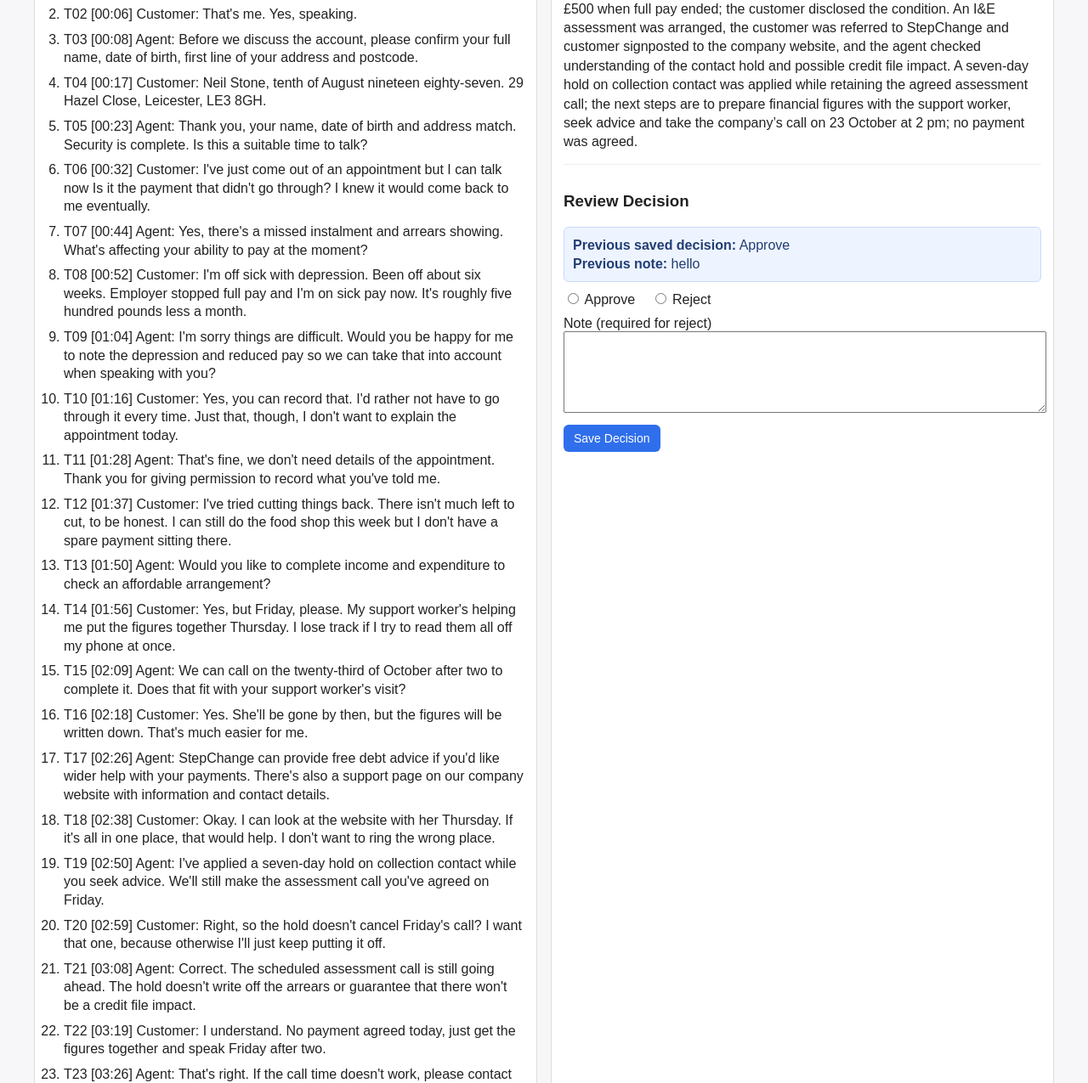
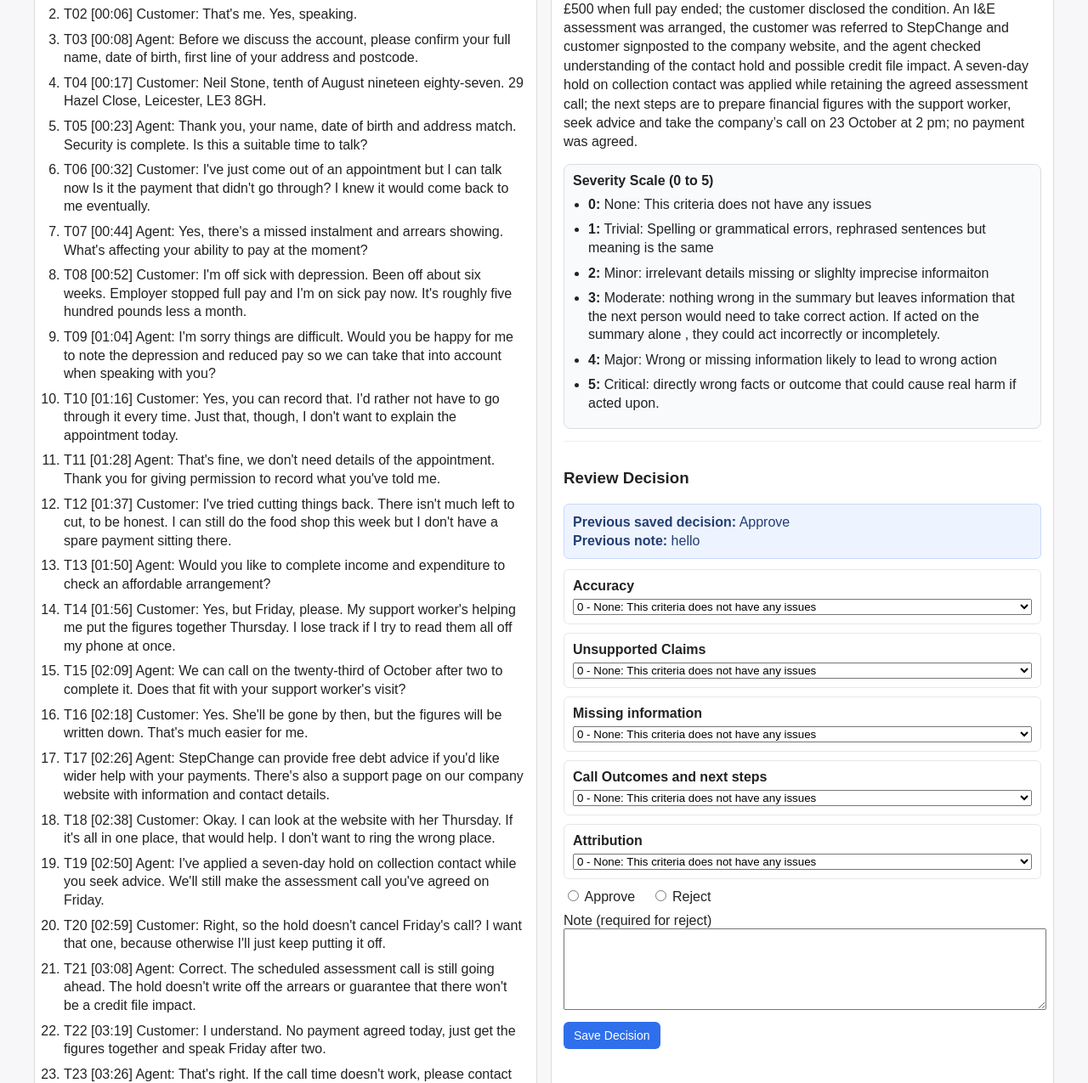
Before and after one commit to ThanaNassr/QAHelperAgent02, a Flask app: page / in a window 1280 px wide. Shown: the part 206-1481 px from the top of the page at 85% size. Run offline with Flask 3, Linux system fonts and the light colour scheme.

Commit message:
Add criteria severity scoring and severity-based approve gating
Co-authored-by: Thana Nassr <ThanaNassr@users.noreply.github.com>

```diff
--- a/app.py
+++ b/app.py
@@ -8,8 +8,18 @@ from flask import Flask, redirect, render_template, request, url_for
 BASE_DIR = Path(__file__).resolve().parent
 CALLS_PATH = BASE_DIR / "data" / "candidate-calls.json"
 DECISIONS_PATH = BASE_DIR / "decisions.json"
+CRITERIA_PATH = BASE_DIR / "criteria.md"
 
 app = Flask(__name__)
+
+DEFAULT_SEVERITY_LABELS = {
+    0: "None: This criteria does not have any issues",
+    1: "Trivial: Spelling or grammatical issues, meaning unchanged",
+    2: "Minor: Slightly imprecise or low-impact omissions",
+    3: "Moderate: Missing detail may lead to incomplete/wrong action",
+    4: "Major: Wrong or missing info likely to lead to wrong action",
+    5: "Critical: Wrong facts/outcomes could cause real harm",
+}
 
 
 def _read_calls_text() -> str:
@@ -30,6 +40,47 @@ def load_calls() -> list[dict]:
     if not isinstance(calls, list):
         raise ValueError("candidate-calls.json must contain a JSON array")
     return calls
+
+
+def load_criteria_config() -> tuple[list[str], dict[int, str]]:
+    if not CRITERIA_PATH.exists():
+        return [], DEFAULT_SEVERITY_LABELS.copy()
+
+    raw_text = CRITERIA_PATH.read_text(encoding="utf-8")
+    text = _sanitize_line_number_prefixes(raw_text)
+    lines = [line.strip() for line in text.splitlines() if line.strip()]
+
+    criteria_items: list[str] = []
+    severity_labels: dict[int, str] = {}
+    in_severity_section = False
+
+    for line in lines:
+        heading_match = re.match(r"^#+\s*(\d+)\.?\s*(.+)$", line)
+        if heading_match:
+            heading_title = heading_match.group(2).strip()
+            if "severity" in heading_title.lower():
+                in_severity_section = True
+            else:
+                in_severity_section = False
+                criteria_items.append(heading_title)
+            continue
+
+        scale_match = re.match(r"^([0-5])\s*\(([^)]*)\)\s*:\s*(.+)$", line)
+        if scale_match:
+            level = int(scale_match.group(1))
+            short_label = scale_match.group(2).strip()
+            description = scale_match.group(3).strip()
+            severity_labels[level] = f"{short_label}: {description}"
+            continue
+
+        if in_severity_section:
+            alt_scale_match = re.match(r"^([0-5])\s*[:\-–]\s*(.+)$", line)
+            if alt_scale_match:
+                level = int(alt_scale_match.group(1))
+                severity_labels[level] = alt_scale_match.group(2).strip()
+
+    labels = {level: severity_labels.get(level, DEFAULT_SEVERITY_LABELS[level]) for level in range(6)}
+    return criteria_items, labels
 
 
 def load_decisions() -> dict[str, dict]:
@@ -54,13 +105,14 @@ def load_decisions() -> dict[str, dict]:
     return decisions_by_call_id
 
 
-def save_decision(call_id: str, call_date: str, decision: str, note: str) -> None:
+def save_decision(call_id: str, call_date: str, decision: str, note: str, criteria: list[dict]) -> None:
     decisions = load_decisions()
     decisions[call_id] = {
         "call_id": call_id,
         "call_date": call_date,
         "decision": decision,
         "note": note,
+        "criteria": criteria,
     }
     ordered = sorted(decisions.values(), key=lambda item: item["call_id"])
     DECISIONS_PATH.write_text(json.dumps(ordered, indent=2), encoding="utf-8")
@@ -80,6 +132,34 @@ def split_transcript(transcript: str) -> list[str]:
     return [line.strip() for line in transcript.splitlines() if line.strip()]
 
 
+def parse_criteria_scores(
+    criteria_items: list[str], form_data
+) -> tuple[list[dict], dict[str, int], bool, bool]:
+    criteria_scores: list[dict] = []
+    form_severity_values: dict[str, int] = {}
+    has_severity_4 = False
+    has_severity_5 = False
+
+    for idx, item in enumerate(criteria_items):
+        raw = (form_data.get(f"severity_{idx}") or "0").strip()
+        try:
+            severity = int(raw)
+        except ValueError:
+            severity = 0
+        if severity < 0 or severity > 5:
+            severity = 0
+
+        form_severity_values[str(idx)] = severity
+        criteria_scores.append({"item": item, "severity": severity})
+
+        if severity == 5:
+            has_severity_5 = True
+        elif severity == 4:
+            has_severity_4 = True
+
+    return criteria_scores, form_severity_values, has_severity_4, has_severity_5
+
+
 @app.route("/", methods=["GET"])
 def review_call():
     calls = load_calls()
@@ -90,6 +170,8 @@ def review_call():
     call = calls[index]
     decisions = load_decisions()
     previous_decision = decisions.get(call["id"])
+    criteria_items, severity_labels = load_criteria_config()
+    initial_severity_values = {str(idx): 0 for idx, _ in enumerate(criteria_items)}
 
     return render_template(
         "review.html",
@@ -99,6 +181,11 @@ def review_call():
         total=len(calls),
         previous_decision=previous_decision,
         form_state={"decision": "", "note": ""},
+        criteria_items=criteria_items,
+        severity_labels=severity_labels,
+        form_severity_values=initial_severity_values,
+        severity_message=None,
+        severity_message_type=None,
         error=None,
     )
 
@@ -112,9 +199,24 @@ def submit_decision():
     index = safe_index(request.form.get("index"), len(calls))
     call = calls[index]
     previous_decision = load_decisions().get(call["id"])
+    criteria_items, severity_labels = load_criteria_config()
+    criteria_scores, form_severity_values, has_severity_4, has_severity_5 = parse_criteria_scores(
+        criteria_items, request.form
+    )
 
     decision = (request.form.get("decision") or "").strip().lower()
     note = (request.form.get("note") or "").strip()
+    severity_message = None
+    severity_message_type = None
+
+    if has_severity_5:
+        severity_message = (
+            "At least one criteria item is severity 5. Approve is blocked and this requires review."
+        )
+        severity_message_type = "critical"
+    elif has_severity_4:
+        severity_message = "At least one criteria item is severity 4. Please review carefully."
+        severity_message_type = "warning"
 
     if decision not in {"approve", "reject"}:
         return render_template(
@@ -125,6 +227,11 @@ def submit_decision():
             total=len(calls),
             previous_decision=previous_decision,
             form_state={"decision": decision, "note": note},
+            criteria_items=criteria_items,
+            severity_labels=severity_labels,
+            form_severity_values=form_severity_values,
+            severity_message=severity_message,
+            severity_message_type=severity_message_type,
             error="Please choose approve or reject.",
         )
 
@@ -137,10 +244,38 @@ def submit_decision():
             total=len(calls),
             previous_decision=previous_decision,
             form_state={"decision": decision, "note": note},
+            criteria_items=criteria_items,
+            severity_labels=severity_labels,
+            form_severity_values=form_severity_values,
+            severity_message=severity_message,
+            severity_message_type=severity_message_type,
             error="A note is required when rejecting a summary.",
         )
 
-    save_decision(call_id=call["id"], call_date=call["call_date"], decision=decision, note=note)
+    if decision == "approve" and has_severity_5:
+        return render_template(
+            "review.html",
+            call=call,
+            turns=split_transcript(call.get("transcript", "")),
+            index=index,
+            total=len(calls),
+            previous_decision=previous_decision,
+            form_state={"decision": decision, "note": note},
+            criteria_items=criteria_items,
+            severity_labels=severity_labels,
+            form_severity_values=form_severity_values,
+            severity_message=severity_message,
+            severity_message_type=severity_message_type,
+            error="Approve is blocked when any criteria item is marked severity 5.",
+        )
+
+    save_decision(
+        call_id=call["id"],
+        call_date=call["call_date"],
+        decision=decision,
+        note=note,
+        criteria=criteria_scores,
+    )
     return redirect(url_for("review_call", index=index))
 
 
--- a/templates/review.html
+++ b/templates/review.html
@@ -80,6 +80,49 @@
         margin-bottom: 10px;
         line-height: 1.35;
       }
+      .severity-scale {
+        margin-top: 14px;
+        padding: 10px;
+        border: 1px solid #ddd;
+        border-radius: 8px;
+        background: #f8fafc;
+      }
+      .severity-scale ul {
+        margin: 8px 0 0;
+        padding-left: 18px;
+      }
+      .criteria-list {
+        margin-top: 12px;
+      }
+      .criteria-item {
+        margin-bottom: 10px;
+        padding: 10px;
+        border: 1px solid #e5e7eb;
+        border-radius: 6px;
+      }
+      .criteria-item label {
+        display: block;
+        margin-bottom: 6px;
+        font-weight: 600;
+      }
+      .criteria-item select {
+        width: 100%;
+      }
+      .severity-message {
+        padding: 8px;
+        border-radius: 6px;
+        margin-bottom: 10px;
+      }
+      .severity-message.warning {
+        background: #fff7e8;
+        border: 1px solid #f2d49b;
+        color: #7a4f00;
+      }
+      .severity-message.critical {
+        background: #ffe8e8;
+        border: 1px solid #f3b4b4;
+        color: #8a1e1e;
+      }
       .actions {
         display: flex;
         gap: 10px;
@@ -137,6 +180,15 @@
           <h2>Summary</h2>
           <div class="summary">{{ call.summary }}</div>
 
+          <div class="severity-scale">
+            <strong>Severity Scale (0 to 5)</strong>
+            <ul>
+              {% for level in range(0, 6) %}
+              <li><strong>{{ level }}:</strong> {{ severity_labels[level] }}</li>
+              {% endfor %}
+            </ul>
+          </div>
+
           <div class="decision-box">
             <h3>Review Decision</h3>
             {% if previous_decision %}
@@ -147,15 +199,52 @@
               {{ previous_decision.note if previous_decision.note else '(No note)' }}
             </div>
             {% endif %}
+            <div
+              id="severity-live-message"
+              class="severity-message {% if severity_message_type %}{{ severity_message_type }}{% endif %}"
+              {% if not severity_message %}style="display: none"{% endif %}
+            >
+              {{ severity_message if severity_message else '' }}
+            </div>
             {% if error %}
             <div class="error">{{ error }}</div>
             {% endif %}
-            <form method="POST" action="{{ url_for('submit_decision') }}">
+            <form id="decision-form" method="POST" action="{{ url_for('submit_decision') }}">
               <input type="hidden" name="index" value="{{ index }}" />
+
+              <div class="criteria-list">
+                {% if criteria_items %}
+                  {% for criterion in criteria_items %}
+                  {% set criterion_idx = loop.index0 %}
+                  <div class="criteria-item">
+                    <label for="severity_{{ criterion_idx }}">{{ criterion }}</label>
+                    <select
+                      id="severity_{{ criterion_idx }}"
+                      name="severity_{{ criterion_idx }}"
+                      data-severity-select
+                    >
+                      {% for level in range(0, 6) %}
+                      <option
+                        value="{{ level }}"
+                        {% if form_severity_values and form_severity_values.get(criterion_idx|string) == level %}selected{% endif %}
+                      >
+                        {{ level }} - {{ severity_labels[level] }}
+                      </option>
+                      {% endfor %}
+                    </select>
+                  </div>
+                  {% endfor %}
+                {% else %}
+                <div class="criteria-item">
+                  No criteria items found in <code>criteria.md</code>.
+                </div>
+                {% endif %}
+              </div>
 
               <div class="row">
                 <label>
                   <input
+                    id="decision-approve"
                     type="radio"
                     name="decision"
                     value="approve"
@@ -165,6 +254,7 @@
                 </label>
                 <label style="margin-left: 14px">
                   <input
+                    id="decision-reject"
                     type="radio"
                     name="decision"
                     value="reject"
@@ -198,5 +288,51 @@
         </div>
       </div>
     </div>
+    <script>
+      (function () {
+        const severitySelects = Array.from(document.querySelectorAll("[data-severity-select]"));
+        const approveOption = document.getElementById("decision-approve");
+        const severityMessage = document.getElementById("severity-live-message");
+
+        function evaluateSeverity() {
+          const selectedValues = severitySelects.map((select) => Number(select.value));
+          const hasSeverity5 = selectedValues.includes(5);
+          const hasSeverity4 = selectedValues.includes(4);
+
+          if (!approveOption || !severityMessage) return;
+
+          if (hasSeverity5) {
+            approveOption.disabled = true;
+            if (approveOption.checked) {
+              approveOption.checked = false;
+            }
+            severityMessage.className = "severity-message critical";
+            severityMessage.style.display = "block";
+            severityMessage.textContent =
+              "At least one criteria item is severity 5. Approve is blocked and this requires review.";
+            return;
+          }
+
+          approveOption.disabled = false;
+
+          if (hasSeverity4) {
+            severityMessage.className = "severity-message warning";
+            severityMessage.style.display = "block";
+            severityMessage.textContent =
+              "At least one criteria item is severity 4. Please review carefully.";
+            return;
+          }
+
+          severityMessage.className = "severity-message";
+          severityMessage.style.display = "none";
+          severityMessage.textContent = "";
+        }
+
+        severitySelects.forEach((select) => {
+          select.addEventListener("change", evaluateSeverity);
+        });
+        evaluateSeverity();
+      })();
+    </script>
   </body>
 </html>
```
